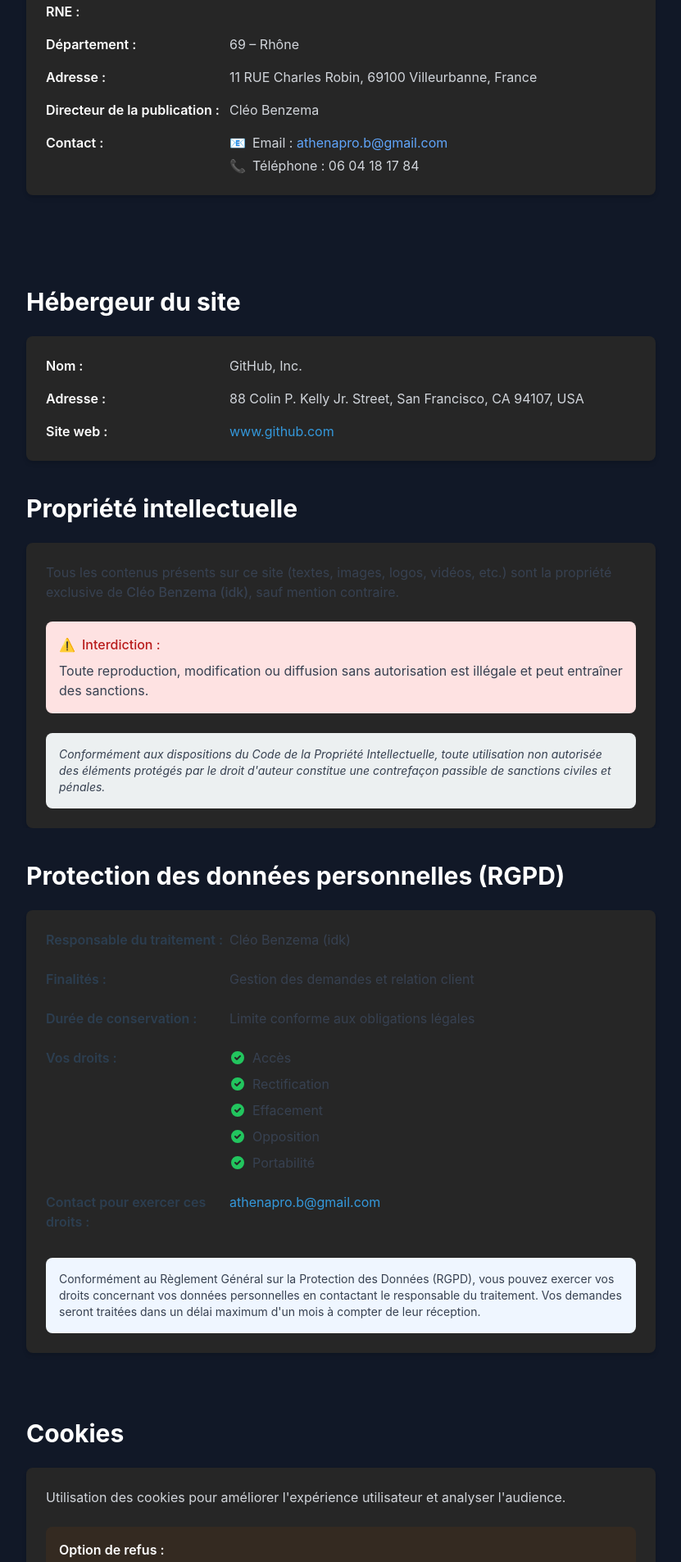
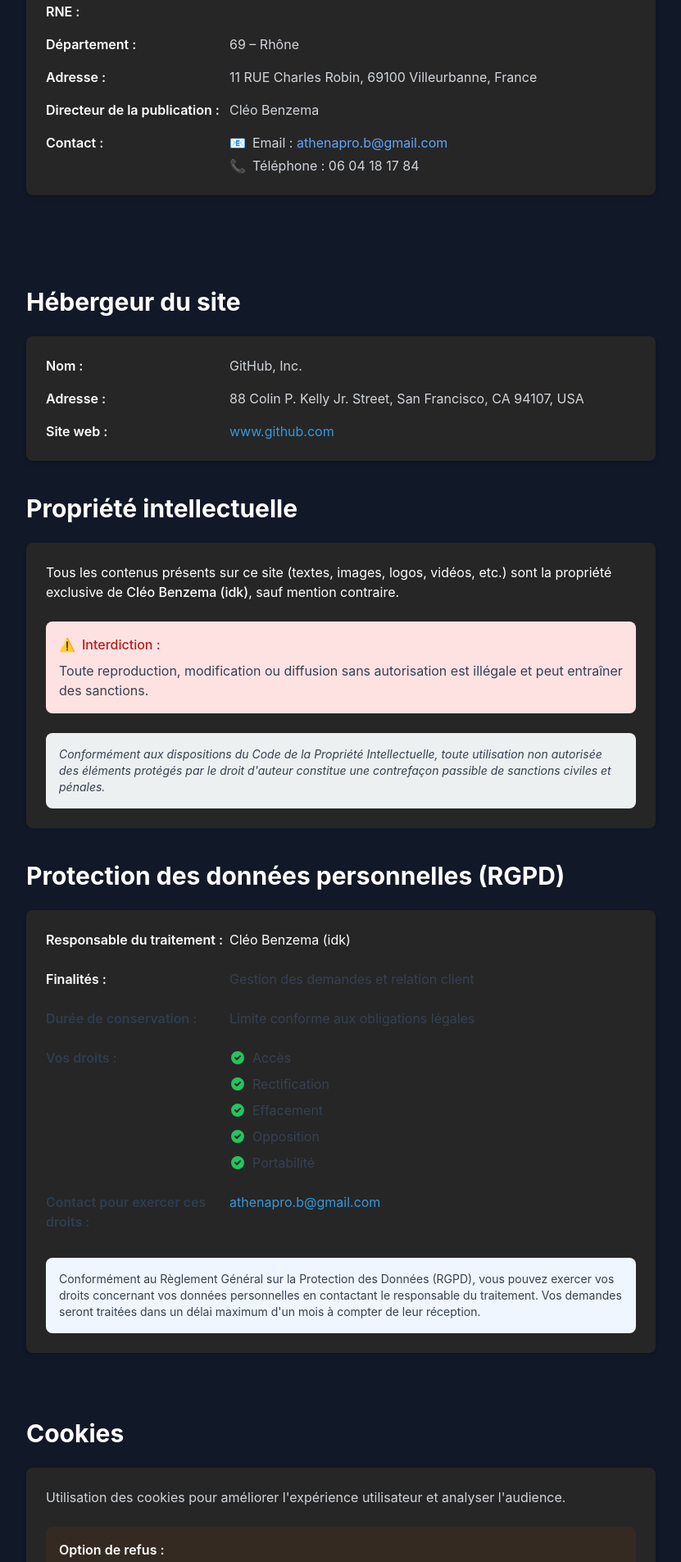
Before and after one commit to Portfolio-professionnal/AthenaPro, a Jekyll site: the page Mentions_Légales.html, which Jekyll copies as it is, in a window 1280 px wide. Shown: the part 1338-3243 px from the top of the page at 82% size, without its empty margins (224-1055 px from the left). Built offline with Jekyll 4.4.1, drawn with Linux system fonts in a browser that asks for light colours; nearby versions of some CDN libraries.

Commit message:
Update Mentions_Légales.html

```diff
--- a/Mentions_Légales.html
+++ b/Mentions_Légales.html
@@ -227,7 +227,7 @@
 
     <div class="bg-neutral-800 dark:bg-neutral-800 rounded-lg shadow-md p-6">
       <div class="prose dark:prose-invert max-w-none">
-        <p class="text-gray-700 dark:text-gray-300 mb-4">
+        <p class="text-gray-700 text-white mb-4">
           Tous les contenus présents sur ce site (textes, images, logos, vidéos, etc.) sont la propriété exclusive de
           <span class="font-medium">Cléo Benzema (idk)</span>, sauf mention contraire.
         </p>
@@ -262,13 +262,13 @@
       <div class="bg-neutral-800 dark:bg-neutral-800 rounded-lg shadow-md p-6">
         <div class="space-y-6">
           <div class="flex flex-col md:flex-row md:items-start">
-            <span class="font-semibold text-[#2C3E50] dark:text-white w-full md:w-56 mb-2 md:mb-0">Responsable du traitement :</span>
-            <span class="text-gray-700 dark:text-gray-300">Cléo Benzema (idk)</span>
+            <span class="font-semibold text-[#2C3E50] text-white w-full md:w-56 mb-2 md:mb-0">Responsable du traitement :</span>
+            <span class="text-gray-700 text-white">Cléo Benzema (idk)</span>
           </div>
 
           <div class="flex flex-col md:flex-row md:items-start">
-            <span class="font-semibold text-[#2C3E50] dark:text-white w-full md:w-56 mb-2 md:mb-0">Finalités :</span>
-            <span class="text-gray-700 dark:text-gray-300">Gestion des demandes et relation client</span>
+            <span class="font-semibold text-[#2C3E50] text-white w-full md:w-56 mb-2 md:mb-0">Finalités :</span>
+            <span class="text-gray-700 text-whitetext-white">Gestion des demandes et relation client</span>
           </div>
 
           <div class="flex flex-col md:flex-row md:items-start">
```
